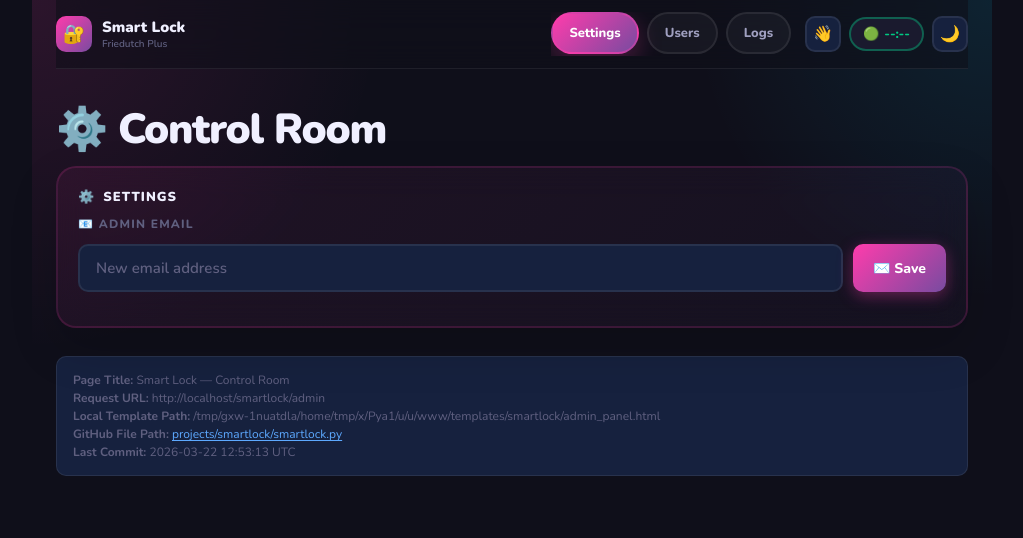
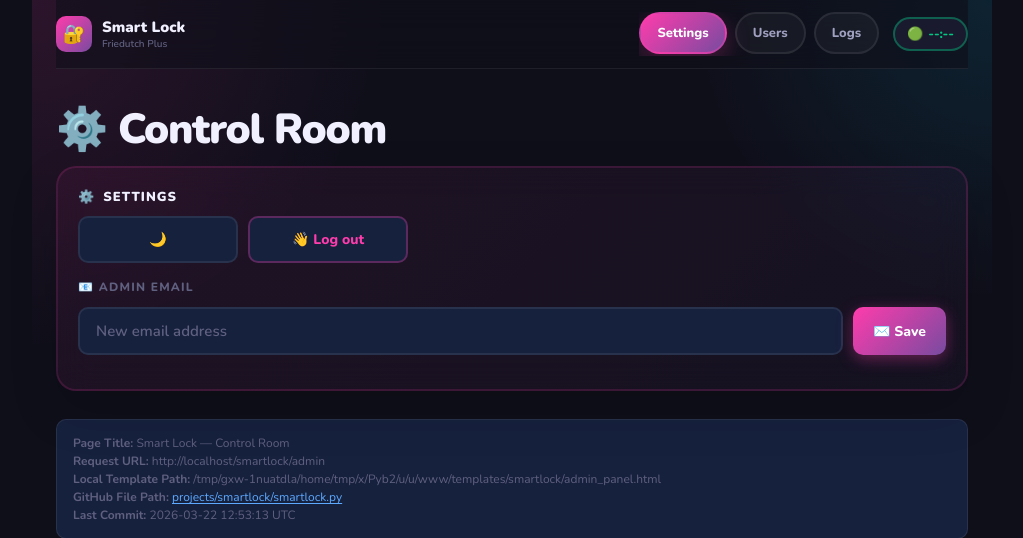
Before and after one commit to friedutch/website, a Flask app: page /smartlock/admin in a window 1280 px wide. Shown: the top 538 px of the page, without its empty margins (128-1151 px from the left). Run offline with Flask 3, Linux system fonts and the light colour scheme; the visitor is signed in with stand-in values (Sample User, id 1); data comes from the database, SQL or seed files in the repository; data that the repository does not hold is empty; some libraries are stand-ins or nearby versions.

Commit message:
Refine smart lock controls and back button placement

```diff
--- a/static/css/pages/smartlock/admin_panel.css
+++ b/static/css/pages/smartlock/admin_panel.css
@@ -58,8 +58,6 @@ body {
 .sess-chip.ok   { background:var(--surface); border-color:rgba(0,200,130,0.4); color:var(--green); }
 .sess-chip.warn { background:var(--surface); border-color:rgba(255,107,53,0.6); color:var(--orange); animation:pulse-warn 2s ease-in-out infinite; }
 @keyframes pulse-warn { 0%,100%{box-shadow:0 0 0 0 rgba(255,107,53,0.2);}50%{box-shadow:0 0 0 6px rgba(255,107,53,0);} }
-.top-icon-btn { width:36px;height:36px;border-radius:10px;border:2px solid var(--border);background:var(--surface2);display:flex;align-items:center;justify-content:center;font-size:16px;cursor:pointer;font-family:'Nunito',sans-serif;font-weight:800;color:var(--text2);transition:all 0.2s;text-decoration:none; }
-.top-icon-btn:hover { border-color:var(--pink); transform:translateY(-1px); }
 h1 { font-size:42px; font-weight:900; margin-bottom:8px; letter-spacing:-0.03em; }
 .panel-message { margin-bottom: 18px; text-align: left; }
 .panel-stack { position: relative; }
@@ -69,6 +67,16 @@ h1 { font-size:42px; font-weight:900; margin-bottom:8px; letter-spacing:-0.03em;
   box-shadow: 0 20px 48px rgba(0, 0, 0, 0.16);
   backdrop-filter: blur(16px);
   -webkit-backdrop-filter: blur(16px);
+}
+.settings-actions {
+  display: flex;
+  gap: 10px;
+  flex-wrap: wrap;
+  margin-bottom: 16px;
+}
+.settings-action-btn {
+  min-width: 160px;
+  justify-content: center;
 }
 .zone-title { margin-bottom: 10px; }
 .user-card {
@@ -261,6 +269,7 @@ h1 { font-size:42px; font-weight:900; margin-bottom:8px; letter-spacing:-0.03em;
   color:var(--orange);
 }
 .current-badge { font-size:10px;font-weight:800;padding:2px 8px;border-radius:50px;background:linear-gradient(135deg,rgba(0,200,130,0.15),rgba(0,210,255,0.1));color:var(--green);letter-spacing:0.06em;margin-left:6px; }
+.current-badge-inline { margin-left: 0; }
 .log-feed { display:flex;flex-direction:column;gap:8px;max-height:240px;overflow-y:auto;padding-right:4px; }
 .log-feed::-webkit-scrollbar { width:4px; }
 .log-feed::-webkit-scrollbar-thumb { background:var(--border);border-radius:4px; }
@@ -295,6 +304,8 @@ h1 { font-size:42px; font-weight:900; margin-bottom:8px; letter-spacing:-0.03em;
   .top-bar-unified { margin-bottom: 26px; align-items: flex-start; }
   .top-bar-right { width: 100%; flex-wrap: wrap; justify-content: flex-end; }
   .panel-tabs { order: 3; width: 100%; margin: 6px 0 0; }
+  .settings-actions { flex-direction: column; }
+  .settings-action-btn { width: 100%; }
   .field-row { flex-direction: column; }
   .zone-title,
   .zone-title-actions { align-items: flex-start; }
--- a/templates/smartlock/add_session.html
+++ b/templates/smartlock/add_session.html
@@ -11,6 +11,7 @@
 <body>
 <button class="theme-toggle" data-theme-toggle id="theme-btn">🔄</button>
 <div class="wrap">
+  <div class="back-link"><a href="/smartlock/admin">← Back to panel</a></div>
   <div class="hero">
     <div class="app-icon">📲</div>
     <h1>Add a session!</h1>
@@ -30,7 +31,6 @@
     </div>
   </div>
   <p class="cd-note">Link expires in <span id="exp-timer" data-remaining="300">5:00</span></p>
-  <div class="back-link"><a href="/smartlock/admin">← Back to panel</a></div>
 </div>
 {% include "_debug_footer.html" %}
 
--- a/templates/smartlock/admin_login.html
+++ b/templates/smartlock/admin_login.html
@@ -10,6 +10,7 @@
 </head>
 <body>
 <button class="theme-toggle" data-theme-toggle id="theme-btn">🔄</button>
+<div class="back-link"><a href="/">← Back to Friedutch Plus</a></div>
 <div class="site-header">
   <div class="site-logo">🏠 <span>Friedutch Plus</span></div>
   <div class="site-sub">Personal projects & tools</div>
@@ -39,7 +40,6 @@
   {% endif %}
   {% if message %}<p class="msg-err msg-err-spaced">{{ message }}</p>{% endif %}
 </div>
-<div class="back-link"><a href="/">← Back to Friedutch Plus</a></div>
 
 {% include "_debug_footer.html" %}
 
--- a/templates/smartlock/admin_panel.html
+++ b/templates/smartlock/admin_panel.html
@@ -24,12 +24,10 @@
       <button class="panel-tab" type="button" data-panel-tab="people" aria-selected="false">Users</button>
       <button class="panel-tab" type="button" data-panel-tab="access" aria-selected="false">Logs</button>
     </div>
-    <a class="top-icon-btn" href="/smartlock/logout" data-confirm="Log out from this session?">👋</a>
     <div class="sess-chip ok sess-chip-hidden" id="sess-notif-top" data-current-remaining="{{ current_remaining }}">
       <span id="notif-icon-top">🟢</span>
       <span id="notif-timer-top">--:--</span>
     </div>
-    <button class="top-icon-btn" data-theme-toggle id="theme-btn">🔄</button>
   </div>
 </div>
 
@@ -39,6 +37,10 @@
 <div class="panel-stack">
 <div class="zone zone-pink panel-section active" id="panel-settings" data-panel-section="settings">
   <div class="zone-title"><div class="zone-title-left"><span>⚙️</span> Settings</div></div>
+  <div class="settings-actions">
+    <button class="sm-btn sm-ghost settings-action-btn" data-theme-toggle id="theme-btn" type="button">🔄 Theme</button>
+    <a class="sm-btn sm-ghost sm-ghost-pink settings-action-btn" href="/smartlock/logout" data-confirm="Log out from this session?">👋 Log out</a>
+  </div>
   <p class="setting-label">📧 Admin Email</p>
   <p class="setting-val">{{ admin_email }}</p>
   {% if pending %}
@@ -143,8 +145,13 @@
     </div>
     <div class="session-side">
       {% if entry['active'] %}
+      {% if entry['current'] %}
+      <span class="current-badge current-badge-inline">THIS DEVICE</span>
+      <span class="session-state session-state-active {% if entry['remaining'] <= 600 %}session-state-active-warn{% endif %}" data-session-state data-session-remaining="{{ entry['remaining'] }}">Active</span>
+      {% else %}
       <a class="icon-btn session-action" href="/smartlock/session/logout/{{ entry['session_token'] }}" data-confirm="Log out this session?">🚪</a>
       <span class="session-state session-state-active {% if entry['remaining'] <= 600 %}session-state-active-warn{% endif %}" data-session-state data-session-remaining="{{ entry['remaining'] }}">Active</span>
+      {% endif %}
       {% else %}
       <span class="session-state {{ 'session-state-allowed' if entry['success'] else 'session-state-denied' }}" {% if entry['success'] %}data-session-state{% endif %}>{{ 'Allowed' if entry['success'] else 'Denied' }}</span>
       {% endif %}
--- a/templates/smartlock/cookies_required.html
+++ b/templates/smartlock/cookies_required.html
@@ -9,9 +9,9 @@
 </head>
 <body>
 <main class="simple-page">
+  <div class="back-link"><a href="/">← Home</a></div>
   <h1>Enable cookies to use Smart Lock.</h1>
   <p>Smart Lock needs session cookies for login, captcha verification, and CSRF protection.</p>
-  <div class="back-link"><a href="/">← Home</a></div>
 </main>
 
 {% include "_debug_footer.html" %}
--- a/templates/smartlock/email_pending.html
+++ b/templates/smartlock/email_pending.html
@@ -11,6 +11,7 @@
 <body>
 <button class="theme-toggle" data-theme-toggle id="theme-btn">🔄</button>
 <div class="wrap">
+  <div class="back-link"><a href="/smartlock/admin">← Back to panel</a></div>
   <div class="hero">
     <div class="app-icon">📬</div>
     <h1>Check your inbox!</h1>
@@ -33,7 +34,6 @@
     <a id="resend-btn" class="sm-btn sm-ghost resend-btn-disabled" href="#">🔄 Resend</a>
     <a class="sm-btn sm-ghost" href="/smartlock/change-email/cancel">❌ Wrong email?</a>
   </div>
-  <div class="back-link"><a href="/smartlock/admin">← Back to panel</a></div>
 </div>
 {% include "_debug_footer.html" %}
 
```
Also changed, not shown: projects/smartlock/README.md.
